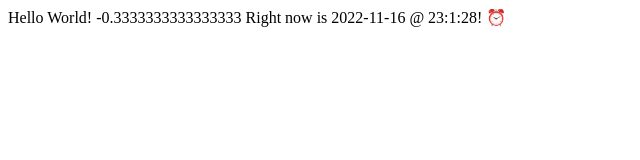
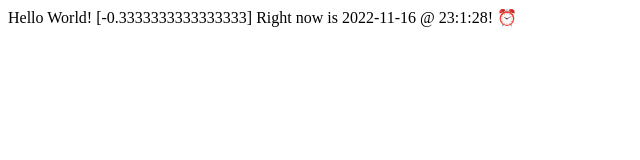
Before and after one commit to codingoutloud/my-first-react-static-web-app, a React (Create React App) app: page / in a window 1280 px wide. Shown: the top 160 px of the page, without its empty margins (0-640 px from the left). Built offline with nearby package versions, Linux system fonts and the light colour scheme; the HTML template or start-up script is replaced by a standard one.

Commit message:
Update App.js

```diff
--- a/src/App.js
+++ b/src/App.js
@@ -7,7 +7,7 @@ function App() {
   var x = 1 / ((date.getSeconds() % 4) - 3); // on time in 4 will cause divide by zero error
 
   // blind spot for internationalization - can we detect in a Playwright test that uses different browser settings?
-  return <div>Hello World! {x} Right now is {date.getFullYear()}-{date.getMonth()+1}-{date.getDate()} @ {date.getHours()}:{date.getMinutes()}:{date.getSeconds()}! {clock}</div>;
+  return <div>Hello World! [{x}] Right now is {date.getFullYear()}-{date.getMonth()+1}-{date.getDate()} @ {date.getHours()}:{date.getMinutes()}:{date.getSeconds()}! {clock}</div>;
 }
 
 export default App;
```
